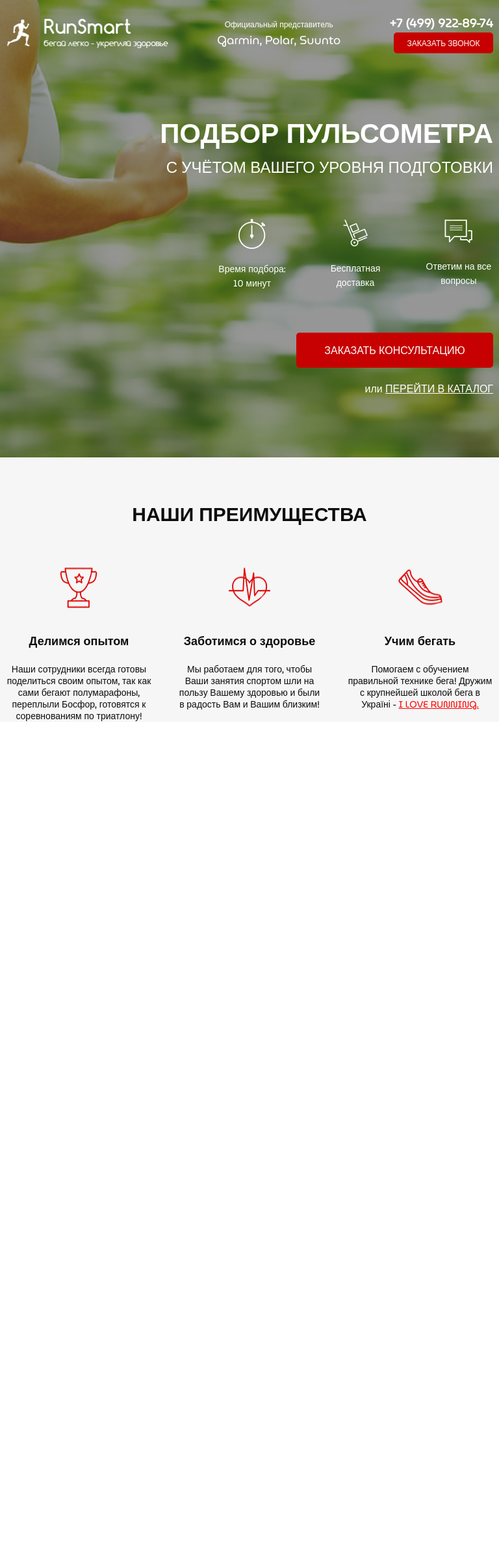
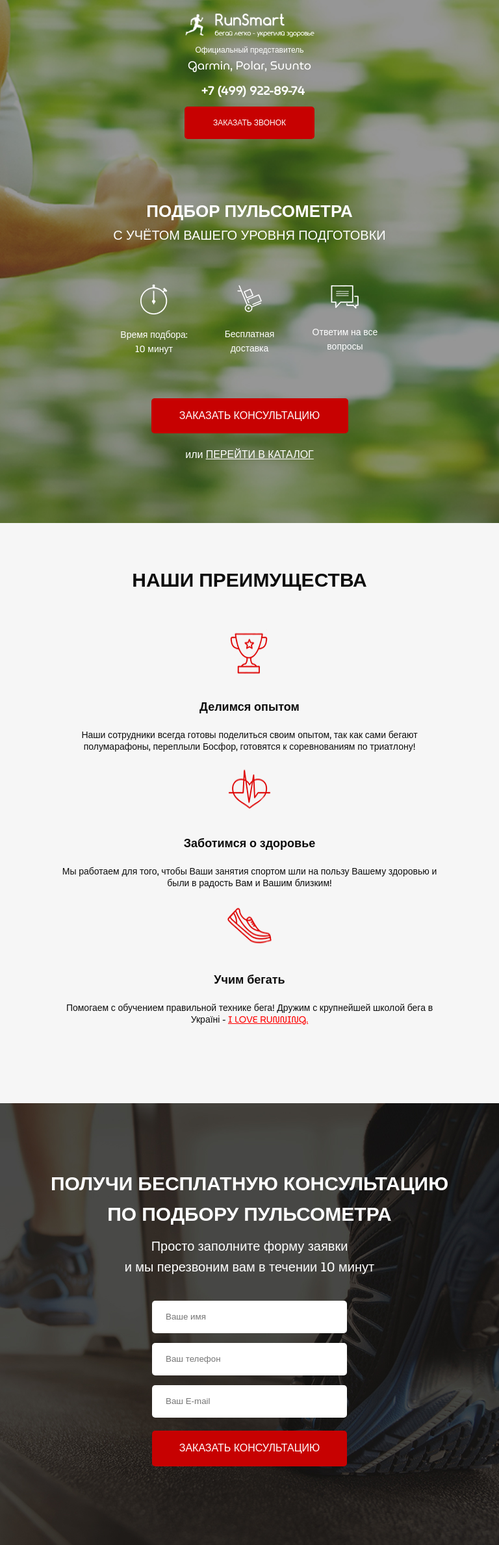
Before and after one commit to EugeneBurkovskiy/Pulse, a website: page src/index.html in a window 768 px wide. Shown: the whole page at 65% size. Before the commit the page ends 1113 px from the top, so only its background shows below. Drawn offline with Linux system fonts and the light colour scheme.

Commit message:
third commit

```diff
--- a/src/index.html
+++ b/src/index.html
@@ -10,7 +10,7 @@
 </head>
 
 <body>
-	<div class="promo">
+	<section class="promo">
 		<div class="container">
 			<header class="header">
 				<a href="#" class="header__logo"><img src="img/running-man-2-64.png" alt="logo"></a>
@@ -47,8 +47,8 @@
 				</div>
 			</div>
 		</div>
-	</div>
-	<div class="benefits">
+	</section>
+	<section class="benefits">
 		<div class="container">
 			<h2 class="benefits__title">наши преимущества</h2>
 			<div class="benefits__row">
@@ -72,7 +72,23 @@
 				</div>
 			</div>
 		</div>
-	</div>
+	</section>
+	<section class="consultation">
+		<div class="container">
+			<div div class="consultation__raw">
+				<h2 class="title title_left">Получи бесплатную консультацию <br> по подбору пульсометра</h2>
+				<div class="consultation__descr">
+					Просто заполните форму заявки <br> и мы перезвоним вам в течении 10 минут
+				</div>
+				<form class="feed-form" action="#">
+					<input name="name" required placeholder="Ваше имя" type="text">
+					<input name="phone" required placeholder="Ваш телефон" type="tel">
+					<input name="email" required placeholder="Ваш E-mail" type="email">
+					<button class="button button_submit">ЗАКАЗАТЬ КОНСУЛЬТАЦИЮ</button>
+				</form>
+			</div>
+		</div>
+	</section>
 
 </body>
 
--- a/src/sass/base/_media.scss
+++ b/src/sass/base/_media.scss
@@ -1,14 +1,101 @@
 /*-----------------------------------576px – 767px-----------------------------------*/
-@media (min-width: 576px) {
+@media (min-width: 320px) and (max-width: 768px) {
     .container {
         max-width: none;
+    }
+    .header {
+        flex-direction: column;
+        &__logo {
+            margin-bottom: 10px;
+        }
+        &__offical {
+            margin-bottom: 10px;
+        }
+        &__phone {
+            margin-bottom: 10px;
+            text-align: center;
+            padding-right: 15px;
+        }
+        .button {
+            width: 200px;
+            height: 50px;
+        }
+    }
+    .promo {
+        &__wrapper {
+            align-items: center;
+        }
+        &__header {
+            text-align: center;
+            font-size: 26px;
+        }
+        &__subheader {
+            text-align: center;
+            font-size: 20px;
+        }
+        &__icons {
+            width: 300px;
+        }
+    }
+    .benefits {
+        &__row {
+            flex-direction: column;
+            align-items: center;
+        }
+        &__item {
+            width: 80%;
+            margin-bottom: 20px;
+        }
+    }
+    .consultation {
+        &__raw {
+            display: flex;
+            flex-direction: column;
+            align-items: center;
+            text-align: center;
+            .title {
+                text-align: center;
+                &_left {
+                    font-size: 25px;
+                }
+            }
+        }
     }
 }
 
 /*-----------------------------------768px – 991px-----------------------------------*/
 @media (min-width: 768px) {
+    $scale: 1- ((1024 * 100)/992)/100;
     .container {
         max-width: 750px;
+        padding: 0px 5px 0px 5px;
+    }
+    .header {
+        &__logo {
+            width: 200px;
+        }
+    }
+    .promo {
+        &__wrapper {
+            align-items: center;
+        }
+        &__icons {
+            width: 400px;
+        }
+    }
+    .consultation {
+        &__raw {
+            display: flex;
+            flex-direction: column;
+            align-items: center;
+            text-align: center;
+            .title {
+                text-align: center;
+                &_left {
+                    font-size: 30px;
+                }
+            }
+        }
     }
 }
 
@@ -51,6 +138,9 @@
         }
     }
     .promo {
+        &__wrapper {
+            align-items: flex-end;
+        }
         &__header {
             font-size: 42px-42 * $scale;
         }
@@ -75,6 +165,20 @@
             font-size: 16px-16 * $scale;
         }
     }
+    .consultation {
+        &__raw {
+            display: flex;
+            flex-direction: column;
+            align-items: flex-start;
+            text-align: left;
+            .title {
+                &_left {
+                    text-align: left;
+                    font-size: 30px;
+                }
+            }
+        }
+    }
 }
 
 /*----------------------------------->1200px-----------------------------------*/
--- a/src/sass/blocks/_benefits.scss
+++ b/src/sass/blocks/_benefits.scss
@@ -13,6 +13,7 @@
     &__row {
         display: flex;
         justify-content: space-between;
+        padding-bottom: 100px;
     }
 
     &__item {
--- a/src/sass/blocks/_buttons.scss
+++ b/src/sass/blocks/_buttons.scss
@@ -14,4 +14,9 @@
         font-size: 16px;
         line-height: 25px;
     }
+    &_submit {
+        width: 100%;
+        height: 55px;
+        font-size: 16px;
+    }
 }
--- /dev/null
+++ b/src/sass/blocks/_consultation.scss
@@ -0,0 +1,10 @@
+.consultation {
+    min-height: 680px;
+    padding: 100px 0px 92px 0px;
+    background: url(../img/bg2.png) center (center/cover) no-repeat;
+    &__descr {
+        color: #ffff;
+        font-size: 20px;
+        font-weight: 400;
+    }
+}
--- /dev/null
+++ b/src/sass/blocks/_forms.scss
@@ -0,0 +1,22 @@
+.feed-form {
+    margin-top: 36px;
+    display: flex;
+    flex-direction: column;
+    width: 300px;
+    font-family: Arial, Helvetica, sans-serif;
+    input {
+        padding: 6px 21px 6px 21px;
+        height: 50px;
+        border-radius: 5px;
+        background-color: #fff;
+        margin-bottom: 15px;
+        &:nth-child(3) {
+            margin-bottom: 20px;
+        }
+        &:focus {
+            outline: 2px;
+            outline-style: solid;
+            outline-color: #c70101;
+        }
+    }
+}
--- a/src/sass/blocks/_promo.scss
+++ b/src/sass/blocks/_promo.scss
@@ -1,7 +1,7 @@
 .promo {
     min-height: 650px;
     padding: 21px 0px 93px 0px;
-    background: url(../../img/bg.png) center (center/cover) no-repeat;
+    background: url(../img/bg.png) center (center/cover) no-repeat;
 
     &__wrapper {
         display: flex;
--- /dev/null
+++ b/src/sass/blocks/_titles.scss
@@ -0,0 +1,12 @@
+.title {
+    font-size: 30px;
+    font-weight: 700;
+    text-align: center;
+    text-transform: uppercase;
+    &_left {
+        text-align: left;
+        color: #ffffff;
+        font-size: 36px;
+        margin-bottom: 10px;
+    }
+}
--- a/src/sass/style.scss
+++ b/src/sass/style.scss
@@ -3,7 +3,10 @@
 @import "./blocks/_promo";
 @import "./blocks/header";
 @import "./blocks/buttons";
+@import "./blocks/titles";
 @import "./blocks/benefits";
+@import "./blocks/consultation";
+@import "./blocks/forms";
 
 body {
     font-family: "MuseoModerno", sans-serif;
```
Also changed, not shown: src/css/style.min.css.
